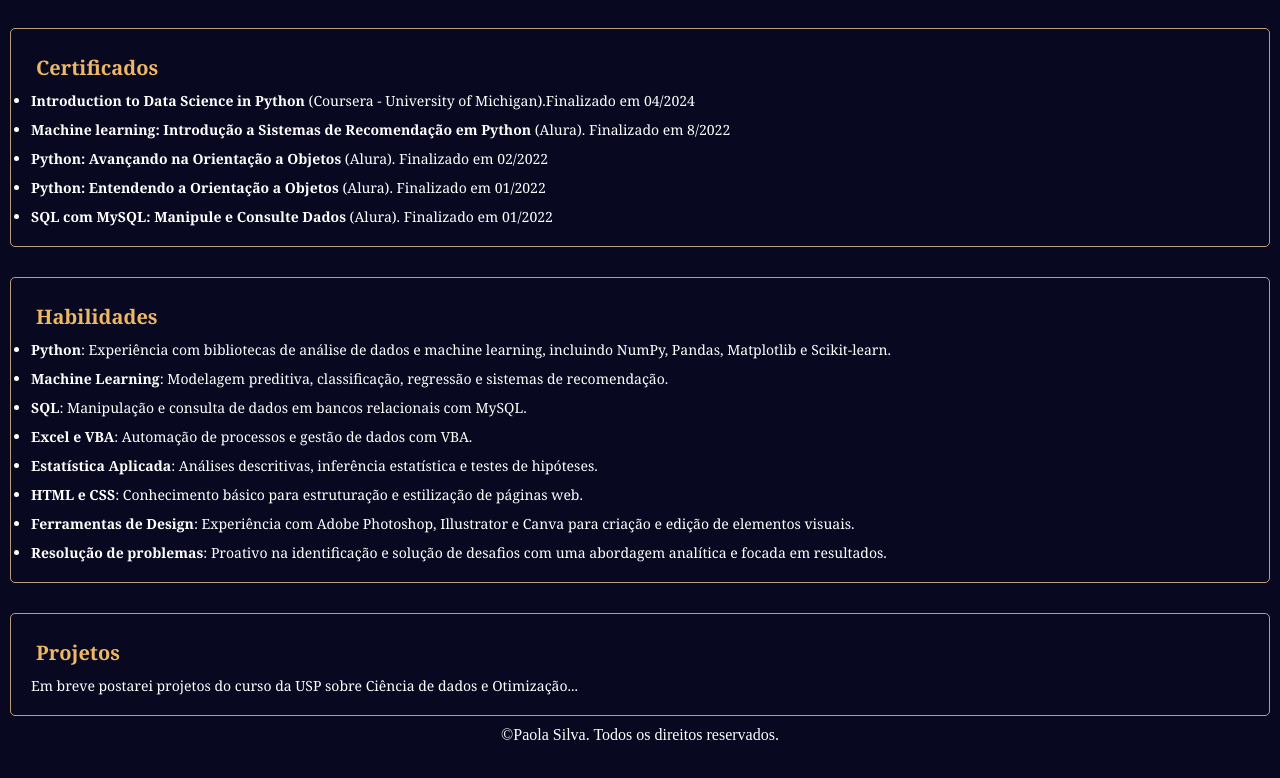
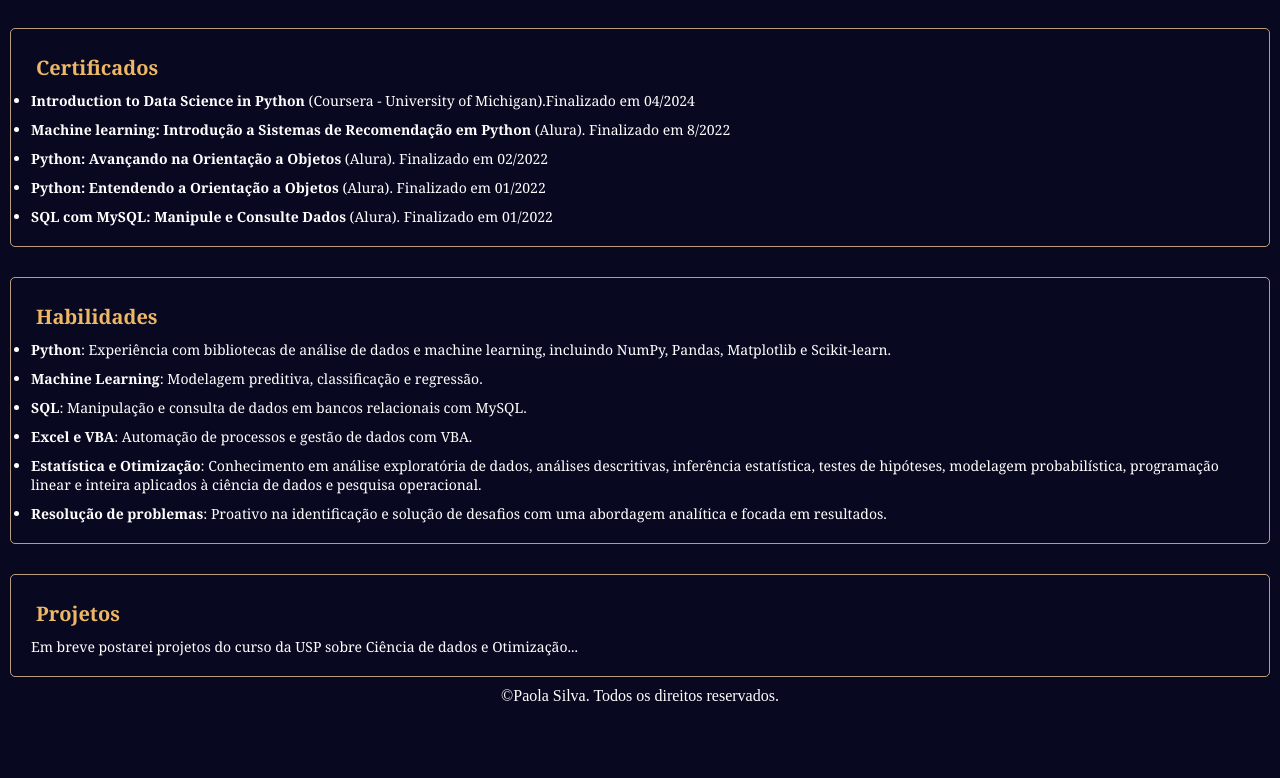
Before and after one commit to paolaangel05/portfolio, a plain HTML site: page index.html in a window 1280 px wide. Shown: the part 1597-2375 px from the top of the page. After the commit the page ends 2342 px from the top, so only its background shows below. Drawn offline with Linux system fonts and the light colour scheme.

Commit message:
Update index.html

```diff
--- a/index.html
+++ b/index.html
@@ -69,12 +69,10 @@
             <h2 class="titulo">Habilidades</h2>
             <ul class="listas">
                 <li><strong>Python</strong>: Experiência com bibliotecas de análise de dados e machine learning, incluindo NumPy, Pandas, Matplotlib e Scikit-learn.</li>
-                <li><strong>Machine Learning</strong>: Modelagem preditiva, classificação, regressão e sistemas de recomendação.</li>
+                <li><strong>Machine Learning</strong>: Modelagem preditiva, classificação e regressão.</li>
                 <li><strong>SQL</strong>: Manipulação e consulta de dados em bancos relacionais com MySQL.</li>
                 <li><strong>Excel e VBA</strong>: Automação de processos e gestão de dados com VBA.</li>
-                <li><strong>Estatística Aplicada</strong>: Análises descritivas, inferência estatística e testes de hipóteses.</li>
-                <li><strong>HTML e CSS</strong>: Conhecimento básico para estruturação e estilização de páginas web.</li>
-                <li><strong>Ferramentas de Design</strong>: Experiência com Adobe Photoshop, Illustrator e Canva para criação e edição de elementos visuais.</li>
+                <li><strong>Estatística e Otimização</strong>: Conhecimento em análise exploratória de dados, análises descritivas, inferência estatística, testes de hipóteses, modelagem probabilística, programação linear e inteira aplicados à ciência de dados e pesquisa operacional.</li>
                 <li><strong>Resolução de problemas</strong>: Proativo na identificação e solução de desafios com uma abordagem analítica e focada em resultados.</li>
             </ul>
         </div>
```
